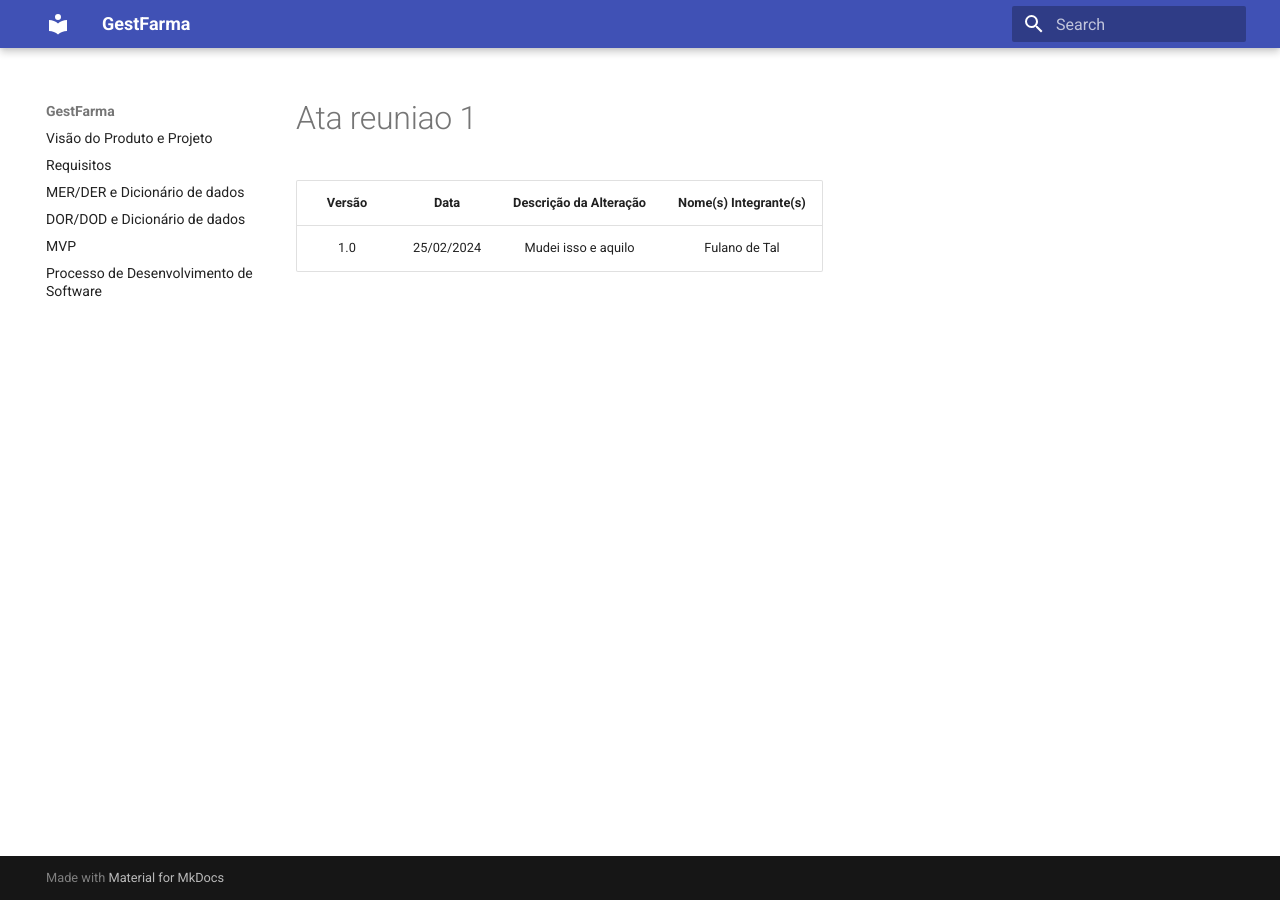
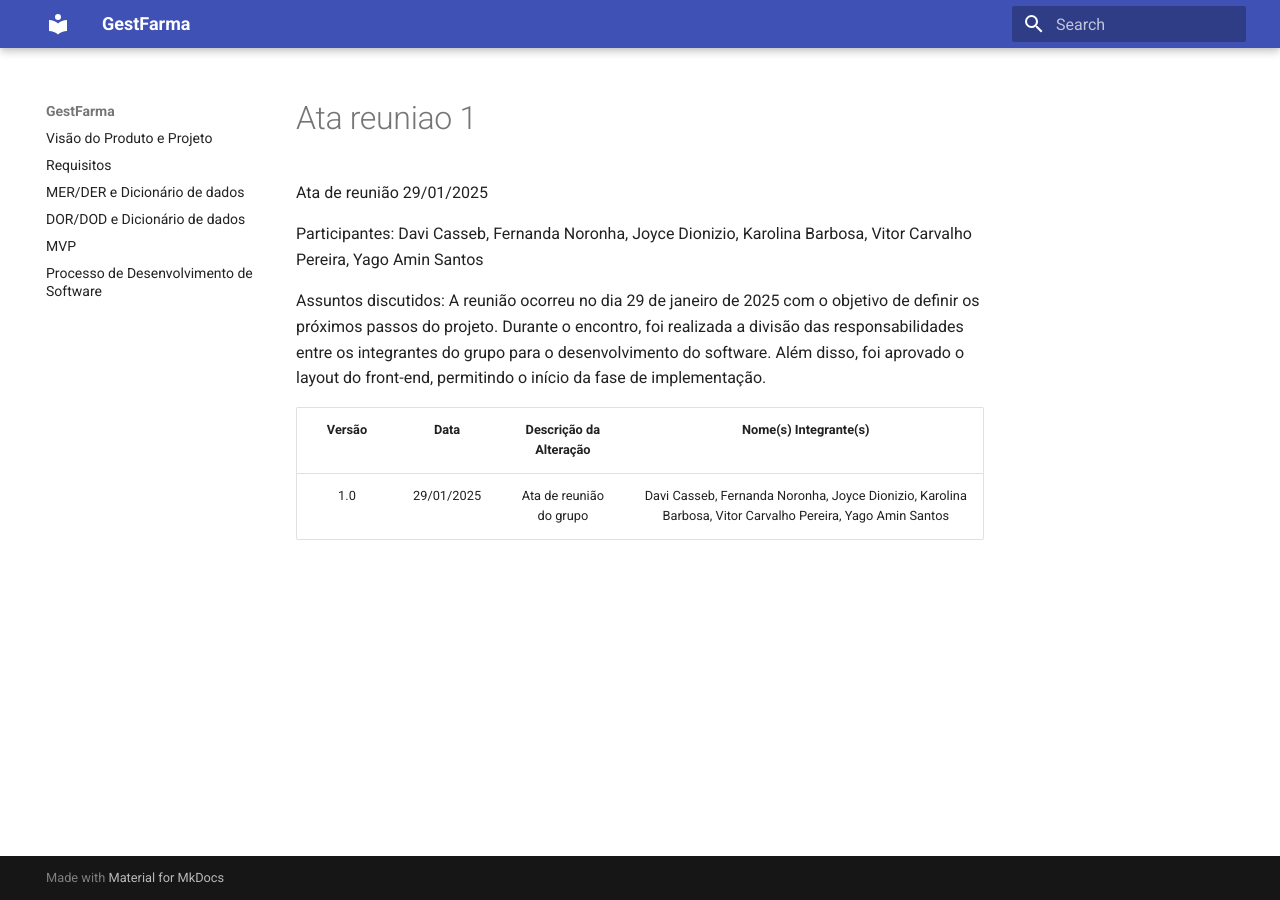
Before and after one commit to FGA-REQ/2024.2-Requisitores, an MkDocs documentation site: the page built from docs/atas-reuniao/ata-reuniao-1.md, in a window 1280 px wide. Built offline with MkDocs 1.6.1 and Material for MkDocs 9.7.7, drawn with Linux system fonts in a browser that asks for light colours.

Commit message:
Update ata-reuniao-1.md

```diff
--- a/docs/atas-reuniao/ata-reuniao-1.md
+++ b/docs/atas-reuniao/ata-reuniao-1.md
@@ -1,3 +1,10 @@
+Ata de reunião 29/01/2025
+
+Participantes: Davi Casseb, Fernanda Noronha, Joyce Dionizio, Karolina Barbosa, Vitor Carvalho Pereira, Yago Amin Santos
+
+Assuntos discutidos:
+A reunião ocorreu no dia 29 de janeiro de 2025 com o objetivo de definir os próximos passos do projeto. Durante o encontro, foi realizada a divisão das responsabilidades entre os integrantes do grupo para o desenvolvimento do software. Além disso, foi aprovado o layout do front-end, permitindo o início da fase de implementação.
+
 | Versão | Data | Descrição da Alteração | Nome(s) Integrante(s) |
 | :----: | :--: | :--------------------: | :-------------------: |
-| 1.0 | 25/02/2024 | Mudei isso e aquilo | Fulano de Tal |
+| 1.0 | 29/01/2025 | Ata de reunião do grupo |Davi Casseb, Fernanda Noronha, Joyce Dionizio, Karolina Barbosa, Vitor Carvalho Pereira, Yago Amin Santos |
```
